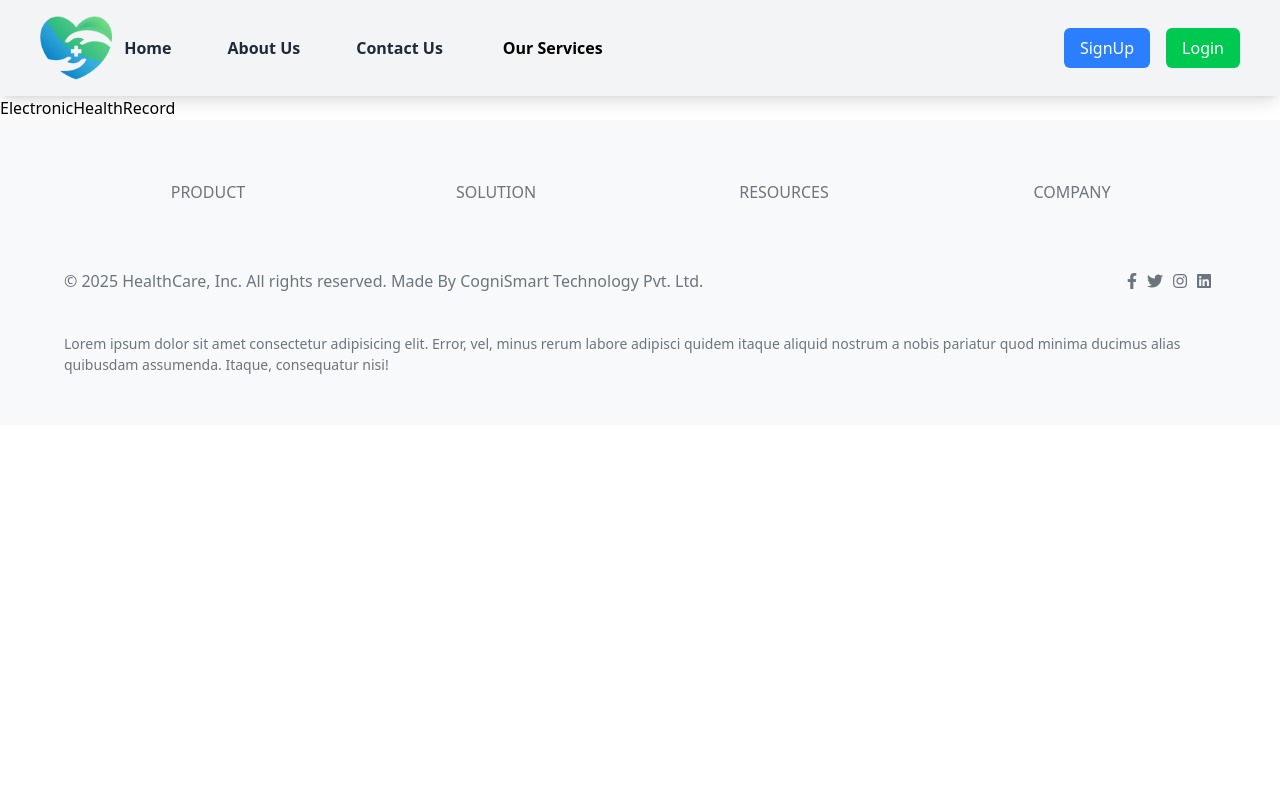
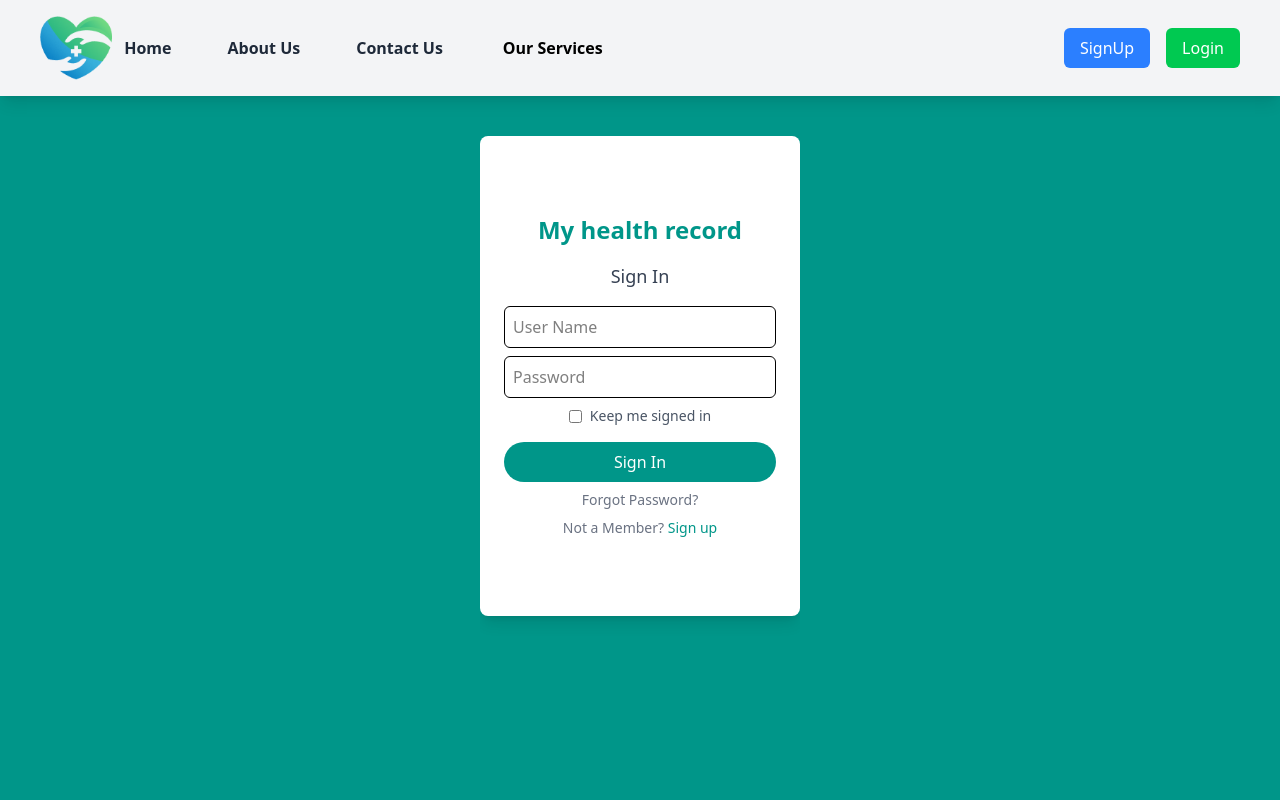
Before and after one commit to tapas20/OnlineHMS, a React (Vite) app: page /electronichealthrecord in a window 1280 px wide. Shown: the top 800 px of the page. Built offline with nearby package versions, Linux system fonts and the light colour scheme.

Commit message:
HealthRecord

```diff
--- a/src/App.jsx
+++ b/src/App.jsx
@@ -24,8 +24,12 @@ import Otp from "./Pages/Dropdownmenu/BloodBankPage/Otp";
 import Bloodcheckup from "./Pages/Dropdownmenu/BloodBankPage/Bloodcheckup";
 import Checkup from "./Pages/Dropdownmenu/BloodBankPage/Checkup";
 import Receiveblood from "./Pages/Dropdownmenu/BloodBankPage/Receiveblood"
+import Requestpage from "./Pages/Dropdownmenu/BloodBankPage/Requestpage"
+import Historypage from "./Pages/Dropdownmenu/BloodBankPage/Historypage"
 
-import ElectronicHealthRecord from "./Pages/Dropdownmenu/ElectronicHealthRecord";
+
+
+import ElectronicHealthRecord from "./Pages/Dropdownmenu/HealthRecordPage/ElectronicHealthRecord";
 import ElectronicPrescriptionSystem from "./Pages/Dropdownmenu/ElectronicPrescriptionSystem";
 import OnlineHomeServiceTreatment from "./Pages/Dropdownmenu/OnlineHomeServiceTreatment";
 import OnlineMedicineDelivery from "./Pages/Dropdownmenu/OnlineMedicineDelivery";
@@ -57,6 +61,8 @@ function App() {
         <Route path="/bloodcheckup" element={<Bloodcheckup />} />
         <Route path="/checkup" element={<Checkup />} />
         <Route path="/receiveblood" element={<Receiveblood />} />
+        <Route path="/requestpage" element={<Requestpage />} />
+        <Route path="/historypage" element={<Historypage/>} />
 
 
 
--- a/src/Pages/Dropdownmenu/BloodBankPage/BloodBankStore.jsx
+++ b/src/Pages/Dropdownmenu/BloodBankPage/BloodBankStore.jsx
@@ -5,7 +5,9 @@ const BloodBankStore = () => {
   return (
     <div className="flex items-center justify-center m-5">
     <div className="bg-gradient-to-b from-[#FA4848] to-[#820000] text-white  w-100 h-120 rounded-lg  ">
-      <h2 className="text-xl font-bold mt-4 text-center">Blood Bank Store</h2>
+      <h6 className="text-xl font-bold mt-4 text-center">Blood Bank Store</h6>
+      <NavLink to='/requestpage'>Request page</NavLink>
+      <NavLink to='/historypage' >History page</NavLink>
 
       <div className="flex flex-row items-center justify-center m-10">
         <img
@@ -32,6 +34,9 @@ const BloodBankStore = () => {
         />
       </div>
     </div>
+
+
+
     </div>
 
   );
--- /dev/null
+++ b/src/Pages/Dropdownmenu/BloodBankPage/Historypage.jsx
@@ -0,0 +1,35 @@
+import React from 'react'
+
+const Historypage = () => {
+  const historyData = [1, 2, 3, 4, 5];
+  return (
+    <div className='flex flex-col items-center justify-center m-10'>
+     <div className="p-4 w-100 ">
+     <div className="w-full h-[50px] bg-red-500 rounded-b-3xl flex flex-col items-center text-white">
+      <h1 className='mt-3'>History</h1>
+      </div>
+    <div className="bg-white rounded-t-lg p-4">
+      <div className="flex border-b-2 border-none mb-2 gap-5">
+
+        <button className="border border-gray-400 px-4 py-2 flex-1">Donated</button>
+        <button className="bg-red-500 text-white px-4 py-2 flex-1">Receiver</button>
+      </div>
+      {historyData.map((_, index) => (
+        <div key={index} className="border-b py-4 flex justify-between">
+          <div>
+            <p className="font-semibold">Date : 11/12/18</p>
+            <p className="text-gray-600">Location : 123, XYZ Apt</p>
+          </div>
+          <div className="text-right">
+            <p className="font-semibold">Receiver ID: #43EQ</p>
+            <p className="text-gray-600">Qty: 0.6 ounces</p>
+          </div>
+        </div>
+      ))}
+    </div>
+  </div>
+  </div>
+  )
+}
+
+export default Historypage
--- /dev/null
+++ b/src/Pages/Dropdownmenu/BloodBankPage/Requestpage.jsx
@@ -0,0 +1,32 @@
+import React from 'react'
+
+const Requesr = () => {
+  const requests = [1, 2, 3, 4, 5];
+  return (
+    <div className='flex flex-col items-center justify-center m-10'>
+    <div className="p-4 w-100 ">
+     <div className="w-full h-[50px] bg-red-500 rounded-b-3xl flex flex-col items-center text-white">
+      <h1 className='mt-3'>Requests</h1>
+      </div>
+    <div className="bg-gray-100 rounded-t-lg p-4 w-full ">
+      {requests.map((_, index) => (
+        <div key={index} className="border-b py-4 flex gap-6 mt-5">
+          <div>
+             <p className="text-lg font-semibold text-gray-800">Requester #1234</p>
+          <a href="#" className="text-red-500 text-sm">View Details</a>
+          </div>
+
+          <div className="mt-2 flex space-x-2">
+            <button className="bg-red-500 text-white px-4 py-2 rounded">Accept</button>
+            <button className="border border-gray-400 px-4 py-2 rounded">Decline</button>
+          </div>
+        </div>
+      ))}
+    </div>
+  </div>
+    </div>
+
+  )
+}
+
+export default Requesr
--- a/src/Pages/Dropdownmenu/ElectronicHealthRecord.jsx
+++ /dev/null
@@ -1,9 +0,0 @@
-import React from 'react'
-
-const ElectronicHealthRecord = () => {
-  return (
-    <div>ElectronicHealthRecord</div>
-  )
-}
-
-export default ElectronicHealthRecord
--- /dev/null
+++ b/src/Pages/Dropdownmenu/HealthRecordPage/ElectronicHealthRecord.jsx
@@ -0,0 +1,78 @@
+import { useState, useEffect } from "react";
+
+const ElectronicHealthRecord = () => {
+  const [showSecondImage, setShowSecondImage] = useState(false);
+
+  useEffect(() => {
+    const timer = setTimeout(() => {
+      setShowSecondImage(true);
+    }, 3000);
+
+    return () => clearTimeout(timer);
+  }, []);
+
+  return (
+    <div className="w-full h-screen flex items-center justify-center bg-teal-600 ">
+      <div className="relative w-80 h-[90vh] overflow-hidden">
+        <div
+          className={`absolute inset-0 transition-opacity duration-1000 ${
+            showSecondImage ? "opacity-0" : "opacity-100"
+          }`}
+        >
+          <h1 className="absolute top-60 right-0 text-white font-bold text-lg p-2">
+            My Health Record
+          </h1>
+          <img
+            src="/Images/Vector.png"
+            alt="Home Page"
+            className="w-100 h-10 mt-65"
+          />
+        </div>
+        <div
+          className={`absolute inset-0 transition-opacity duration-1000 ${
+            showSecondImage ? "opacity-100" : "opacity-0"
+          }`}
+        >
+          <div className="w-full flex flex-col items-center justify-center bg-white rounded-lg shadow-lg p-6 h-[60vh] ">
+            <h1 className="text-teal-600 text-2xl font-bold">
+              My health record
+            </h1>
+            <h2 className="text-lg text-gray-700 mt-4">Sign In</h2>
+            <div className="w-full mt-4">
+              <input
+                type="text"
+                placeholder="User Name"
+                className="w-full p-2 border rounded-md focus:outline-none focus:ring-2 focus:ring-teal-600"
+              />
+            </div>
+            <div className="w-full mt-2">
+              <input
+                type="password"
+                placeholder="Password"
+                className="w-full p-2 border rounded-md focus:outline-none focus:ring-2 focus:ring-teal-600"
+              />
+            </div>
+            <div className="flex items-center mt-2">
+              <input type="checkbox" className="mr-2" />
+              <span className="text-gray-600 text-sm">Keep me signed in</span>
+            </div>
+            <button className="w-full  mt-4 bg-teal-600 text-white py-2 rounded-3xl hover:bg-teal-700 transition">
+              Sign In
+            </button>
+            <p className="mt-2 text-sm text-gray-500 cursor-pointer hover:text-teal-600">
+              Forgot Password?
+            </p>
+            <p className="mt-2 text-sm text-gray-500">
+              Not a Member?{" "}
+              <span className="text-teal-600 cursor-pointer hover:underline">
+                Sign up
+              </span>
+            </p>
+          </div>
+        </div>
+      </div>
+    </div>
+  );
+};
+
+export default ElectronicHealthRecord;
```
Also changed, not shown: public/Images/Vector.png (added).
